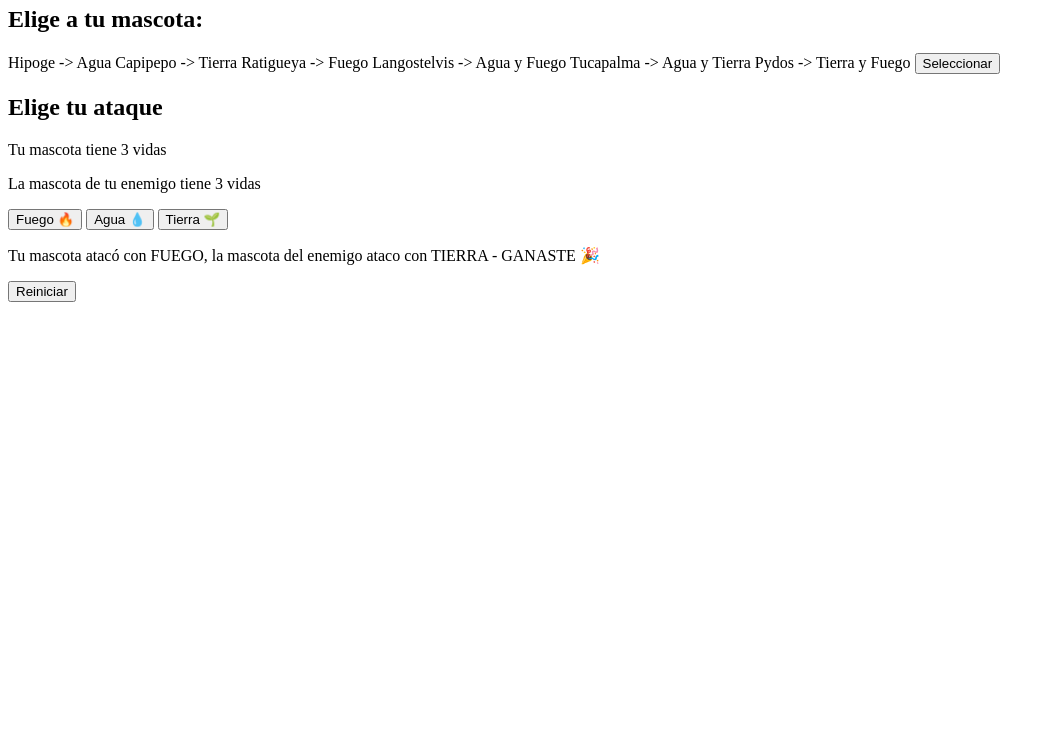
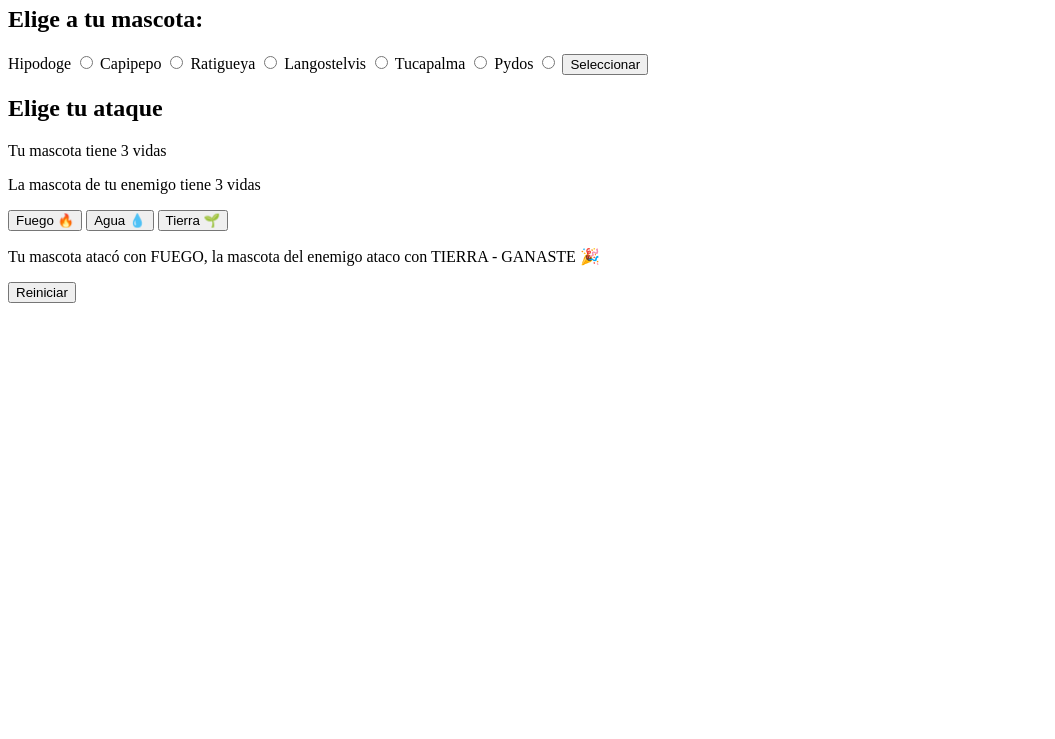
Before and after one commit to oscarl3on/Programaci-n_basica, a plain HTML site: page mokepon/mokepon.html in a window 1280 px wide. Shown: the part 61-800 px from the top of the page, without its empty margins (0-1055 px from the left). Drawn offline with Linux system fonts and the light colour scheme.

Commit message:
label for

```diff
--- a/mokepon/mokepon.html
+++ b/mokepon/mokepon.html
@@ -1,6 +1,7 @@
 <html>
     <head>
         <title>Mokepon</title>
+        <script src="./js/juego.js"></script> <!-- se agrega el punto para indicar la misma carpeta-->
     </head>
     <body>
         <!--Sacar emojis en Windows, tecla window + punto / en MAC comand + alt + espacio-->
@@ -9,12 +10,32 @@
         <section id="seleccionar-mascota">
             <h2>Elige a tu mascota:</h2>
 
-            Hipoge -> Agua
+            <label for="hipodoge">Hipodoge</label>
+            <input type="radio" name="mascota" id="hipodoge">
+
+            <label for="capipepo">Capipepo</label>
+            <input type="radio" name="mascota" id="capipepo">
+
+            <label for="ratigueya">Ratigueya</label>
+            <input type="radio" name="mascota" id="ratigueya">
+
+            <label for="langostelvis">Langostelvis</label>
+            <input type="radio" name="mascota" id="langostelvis">
+
+            <label for="tucapalma">Tucapalma</label>
+            <input type="radio" name="mascota" id="tucapalma">
+
+            <label for="pydos">Pydos</label>
+            <input type="radio" name="mascota" id="pydos">
+
+            <!--
+            Hipodoge -> Agua
             Capipepo -> Tierra
             Ratigueya -> Fuego
             Langostelvis -> Agua y Fuego
             Tucapalma -> Agua y Tierra
             Pydos -> Tierra y Fuego
+            -->
 
             <button>Seleccionar</button>
 
```
Also changed, not shown: mokepon/js/juego.js (added).
